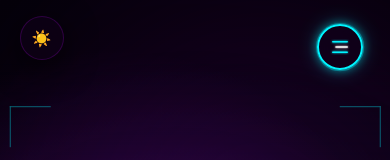
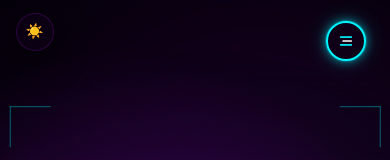
Before and after one commit to ayishashadhi/Ayisha-Shadhi-Portfolio, a React (Vite) app: page / in a window 390 px wide. Shown: the top 160 px of the page. Built offline with nearby package versions, Linux system fonts and the light colour scheme.

Commit message:
style: implement ultra-compact mobile navbar

```diff
--- a/src/styles/Navbar.module.css
+++ b/src/styles/Navbar.module.css
@@ -261,63 +261,65 @@
 
   /* Inner wrapper to handle centering while ensuring bottom items aren't cut off */
   .logoCircle {
-    width: 42px;
-    height: 42px;
+    width: 36px;
+    height: 36px;
   }
 
   .logoImage {
-    height: 24px;
+    height: 18px;
   }
 
   .toggleTrack {
-    width: 42px;
-    height: 42px;
+    width: 36px;
+    height: 36px;
   }
 
   .toggleIcon {
-    font-size: 1rem;
+    font-size: 0.9rem;
   }
 
   .linksWrapper {
     display: flex;
     flex-direction: column;
-    gap: 2.2rem;
+    gap: 1.2rem;
     align-items: center;
     width: 100%;
-    padding: 6rem 2rem 8rem; /* Reduced padding */
+    padding: 4rem 2rem 6rem;
     min-height: min-content;
     margin: auto 0;
   }
 
   .link {
-    font-size: 1.5rem; /* Slightly smaller for better fit */
+    font-size: 1.2rem;
     font-weight: 700;
     display: flex;
     flex-direction: column;
     align-items: center;
     text-transform: uppercase;
-    letter-spacing: 3px;
+    letter-spacing: 2px;
     width: fit-content;
     color: var(--text-primary);
     transition: all 0.3s ease;
   }
 
   .linkNumber {
-    font-size: 0.7rem;
-    margin-bottom: 0.5rem;
+    font-size: 0.6rem;
+    margin-bottom: 0.3rem;
     letter-spacing: 1px;
     color: var(--accent-cyan);
     opacity: 1;
   }
 
   .scrolled {
-    top: 1rem;
-    right: 5%;
+    top: 0.8rem;
+    right: 4%;
   }
   .navbar {
-    top: 1rem;
+    top: 0.8rem;
+    right: 4%;
   }
   .themeToggle {
-    top: 1rem;
+    top: 0.8rem;
+    left: 4%;
   }
 }
```
